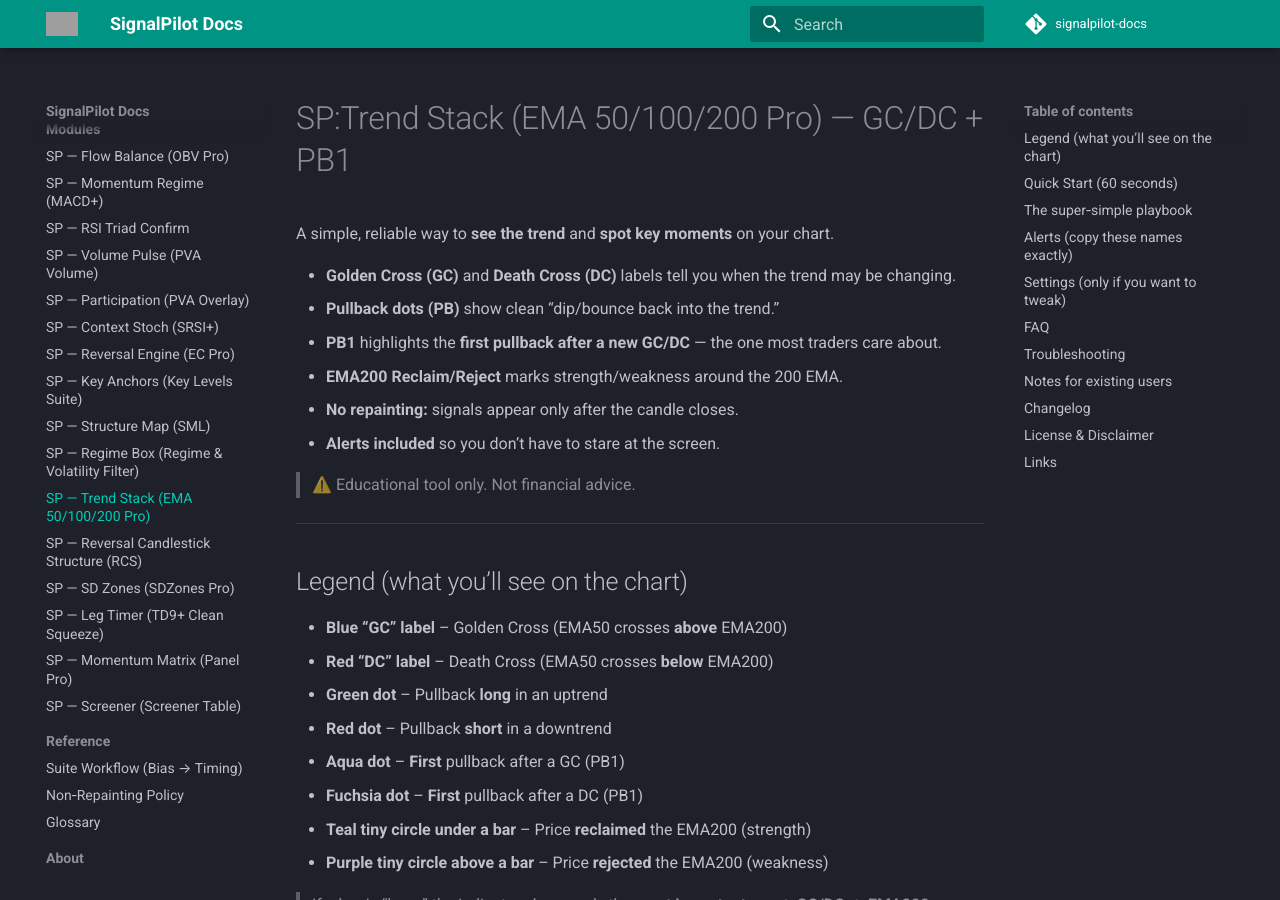
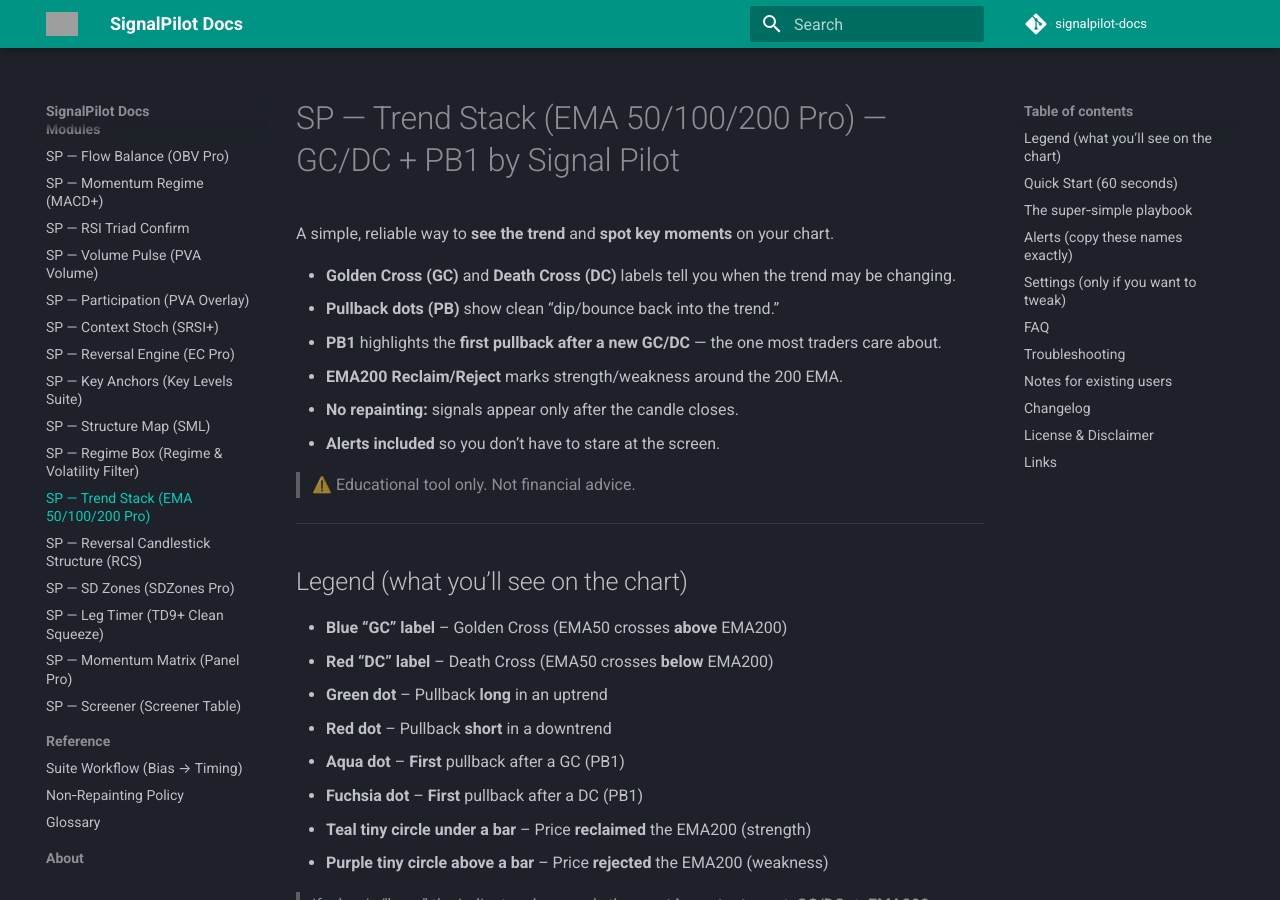
Before and after one commit to Signalpilot/signalpilot-docs, an MkDocs documentation site: the page built from docs/sp-ema-trio-pro.md, in a window 1280 px wide and 900 px high. Built offline with MkDocs 1.6.1 and Material for MkDocs 9.7.7, drawn with Linux system fonts in a browser that asks for light colours; comment, search, counter and statistics services are not loaded; grey boxes are pictures that could not be loaded.

Commit message:
Update sp-ema-trio-pro.md

```diff
--- a/docs/sp-ema-trio-pro.md
+++ b/docs/sp-ema-trio-pro.md
@@ -1,4 +1,4 @@
-# SP:Trend Stack (EMA 50/100/200 Pro) — GC/DC + PB1
+# SP — Trend Stack (EMA 50/100/200 Pro) — GC/DC + PB1 by Signal Pilot
 
 A simple, reliable way to **see the trend** and **spot key moments** on your chart.
 
```
